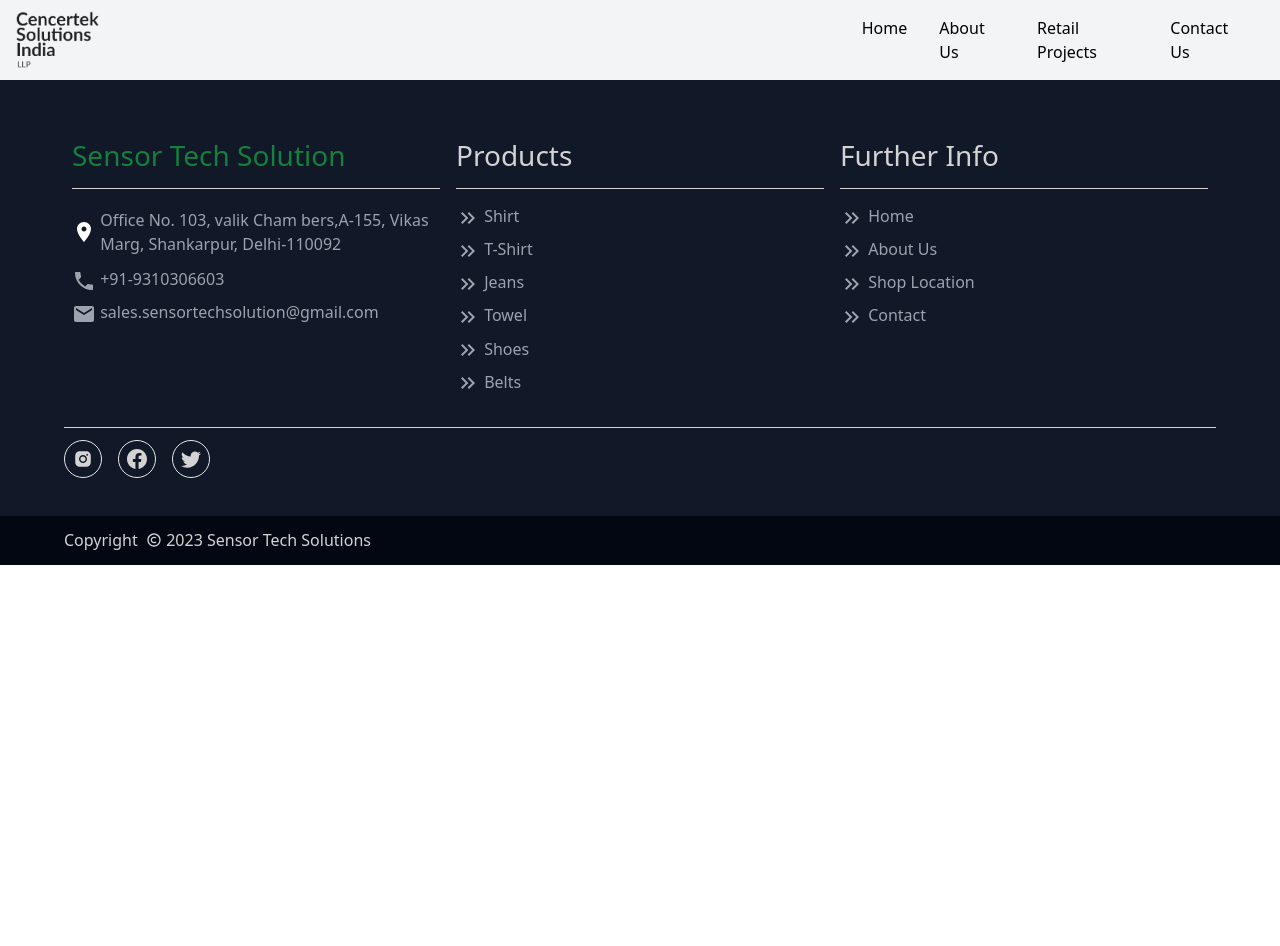
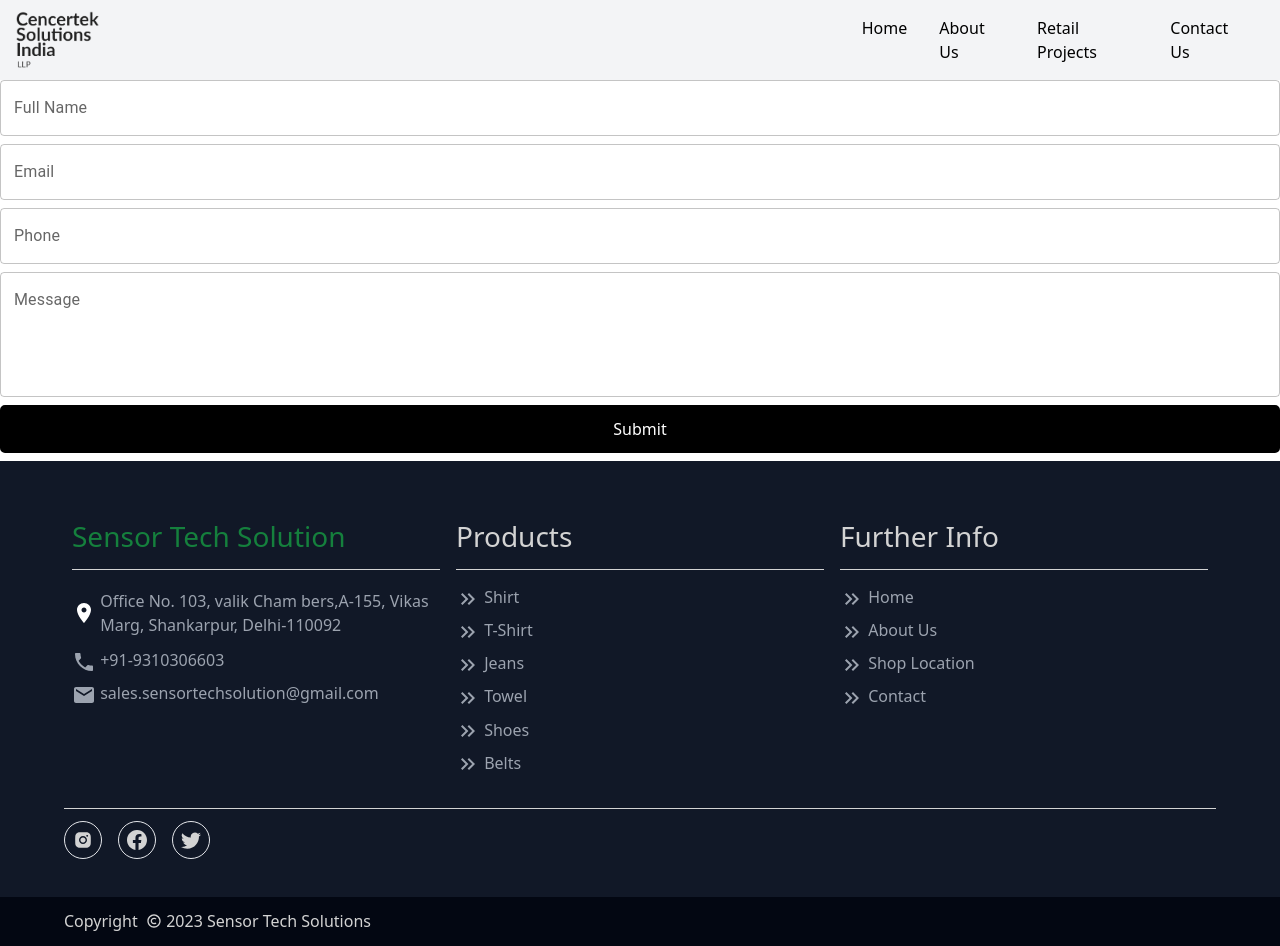
Before and after one commit to iam-vishal-ydv/Sensor-TS, a React (Vite) app: page /msg in a window 1280 px wide. Before the commit the page ends 800 px from the top, so only its background shows below. Built offline with nearby package versions, Linux system fonts and the light colour scheme.

Commit message:
email done

```diff
--- a/package.json
+++ b/package.json
@@ -13,6 +13,7 @@
     "preview": "vite preview"
   },
   "dependencies": {
+    "@emailjs/browser": "^3.11.0",
     "@emotion/react": "^11.11.0",
     "@emotion/styled": "^11.11.0",
     "@mui/icons-material": "^5.11.16",
--- a/src/App.jsx
+++ b/src/App.jsx
@@ -7,19 +7,23 @@
 import RetailProjects from "./Components/Retail Projects/RetailProjects";
 import SingleProject from "./Components/Retail Projects/SingleProject";
 import SingleProduct from "./Components/Retail Projects/SingleProduct";
+import { useState } from "react";
+import ContactFields from "./Components/ContactUs/ContactFields";
 
 
 function App() {
+  const [alert,setAlert] = useState(false)
   return (
     <>
-      <NavBar />
+      <NavBar alert={alert}/>
       <Routes>
-        <Route path="/Sensor-TS/"  element={<Home />} />
-        <Route path="/Sensor-TS/about" element={<About />} />
-        <Route path="/Sensor-TS/contact" element={<ContactUs />} />
-        <Route path="/Sensor-TS/retail-projects" element={<RetailProjects />} />
-        <Route path="/Sensor-TS/retail-projects/singleproject/:id" element={<SingleProject />} />
-        <Route path="/Sensor-TS/retail-projects/singleproduct/:id" element={<SingleProduct />} />
+        <Route path="/Sensor-TS/"  element={<Home setAlert={setAlert}/>} />
+        <Route path="/Sensor-TS/about" element={<About setAlert={setAlert}/>} />
+        <Route path="/Sensor-TS/contact" element={<ContactUs setAlert={setAlert} alert={alert}/>} />
+        <Route path="/Sensor-TS/retail-projects" element={<RetailProjects setAlert={setAlert}/>} />
+        <Route path="/Sensor-TS/retail-projects/singleproject/:id" element={<SingleProject setAlert={setAlert}/>} />
+        <Route path="/Sensor-TS/retail-projects/singleproduct/:id" element={<SingleProduct setAlert={setAlert}/>} />
+        <Route path="/msg" element={<ContactFields alert={alert} />} />
       </Routes>
       <Footer />
     </>
--- a/src/Components/ContactUs/ContactFields.jsx
+++ b/src/Components/ContactUs/ContactFields.jsx
@@ -1,13 +1,44 @@
-import React from 'react'
-import { Grid, TextField } from '@mui/material'
-export default function ContactFields() {
+import React, { useRef, useState } from 'react'
+import { Backdrop, CircularProgress, Grid, TextField } from '@mui/material'
+import emailjs from '@emailjs/browser';
+export default function ContactFields({setAlert}) {
+    const data = useRef()
+    const [open,setOpen] = useState(false)
+    const sendMail = (e) => {
+        setOpen(true)
+        e.preventDefault()
+        // console.log(data.current)
+        emailjs.sendForm('service_1bq0usj', 'template_m85142v', data.current, 'XdgoOlRQy8sv7MUuc')
+            .then((result) => {
+                console.log(result.text);
+                setOpen(false)
+                setAlert(true)
+            }, (error) => {
+                console.log(error.text);
+                setOpen(false)
+            });
+       setTimeout(()=>{
+       setAlert(false)
+       },5000)
+    }
+
     return (
         <>
+
+            <Backdrop
+                sx={{ color: '#fff', zIndex: (theme) => theme.zIndex.drawer + 1 }}
+                open={open}
+
+            >
+                <CircularProgress color="inherit" />
+            </Backdrop>
+            <form ref={data} onSubmit={sendMail}>
                 <Grid container>
                     <Grid md={12} sm={12} xs={12} mb={1}>
                         <TextField
-
+                            onChange={(e) => data.current.name = e.target.value}
                             fullWidth
+                            name='name'
                             id="outlined-controlled"
                             label="Full Name"
                         />
@@ -16,31 +47,38 @@
                         <TextField
                             fullWidth
                             type='email'
+                            name='email'
                             id="outlined-controlled"
                             label="Email"
+                            onChange={(e) => data.current.email = e.target.value}
                         />
                     </Grid>
                     <Grid md={12} sm={12} xs={12} mb={1}>
                         <TextField
                             fullWidth
                             type='number'
+                            name='phone'
                             id="outlined-controlled"
+                            onChange={(e) => data.current.phone = e.target.value}
                             label="Phone"
                         />
                     </Grid>
                     <Grid md={12} sm={12} xs={12} mb={1}>
                         <TextField
-                        fullWidth
+                            fullWidth
+                            onChange={(e) => data.current.massage = e.target.value}
                             id="outlined-multiline-static"
                             label="Message"
+                            name='message'
                             multiline
                             rows={4}
                         />
                     </Grid>
                     <Grid md={12} sm={12} xs={12} mb={1}>
-                        <button className='btn'>Submit</button>
+                        <button className='btn' type='submit' >Submit</button>
                     </Grid>
                 </Grid>
+            </form>
         </>
     )
 }
--- a/src/Components/ContactUs/ContactUs.jsx
+++ b/src/Components/ContactUs/ContactUs.jsx
@@ -5,14 +5,16 @@
 import ArrowForwardIosIcon from '@mui/icons-material/ArrowForwardIos';
 import { Link } from 'react-router-dom';
 
-export default function ContactUs() {
+export default function ContactUs({setAlert,alert}) {
+
     return (
         <>
+
         <div className=' pt-3 path'><Link className='text-lg text-gray-600' to='/Sensor-TS/'>Home</Link>&nbsp;&nbsp; <ArrowForwardIosIcon sx={{fontSize:'16px'}}/>&nbsp;&nbsp; <span className='text-lg text-gray-700'>Contact Us</span></div>
             <Grid container>
                 <Grid item md={6} px={5} py={3} sm={12} xs={12}>
                     <h2 className='c_heading'>Contact Us</h2>
-                    <ContactFields/>
+                    <ContactFields setAlert={setAlert} alert={alert}/>
                 </Grid>
                 <Grid item md={6} px={5} py={3} sm={12} xs={12}>
                 <img src='images/Group.png' style={{margin:'0 auto'}}/>
--- a/src/Components/Header/NavBar.jsx
+++ b/src/Components/Header/NavBar.jsx
@@ -2,10 +2,36 @@
 import { Link, useNavigate } from "react-router-dom";
 import { FaTimes } from "react-icons/fa";
 import { FaBars } from "react-icons/fa";
+import { Alert, Button, IconButton, Snackbar } from "@mui/material";
+import CloseIcon from '@mui/icons-material/Close';
 
-const NavBar = () => {
+const NavBar = ({alert}) => {
   const navigate = useNavigate();
   const [navBar, setNavBar] = useState(false);
+
+
+  const handleClose = (event, reason) => {
+    if (reason === 'clickaway') {
+      return;
+    }
+
+    setOpen(false);
+  };
+  const action = (
+    <React.Fragment>
+      <Button color="secondary" size="small" onClick={handleClose}>
+        UNDO
+      </Button>
+      <IconButton
+        size="small"
+        aria-label="close"
+        color="success"
+        onClick={handleClose}
+      >
+        <CloseIcon fontSize="small" />
+      </IconButton>
+    </React.Fragment>
+  );
 
   const links = [
     {
@@ -95,6 +121,18 @@
           </ul>
         )}
       </div>
+      {/* {!alert?<Alert   severity="success">Email Send Succesfully</Alert>:''} */}
+      <Snackbar
+        open={alert}
+        autoHideDuration={6000}
+        onClose={handleClose}
+
+        action={action}
+      >
+        <Alert severity="success" sx={{ width: '100%' }}>
+          Email Send Successfully
+        </Alert>
+      </Snackbar>
     </>
   );
 };
--- a/src/Components/Home/Home.jsx
+++ b/src/Components/Home/Home.jsx
@@ -3,7 +3,7 @@
 import ContactFields from "../ContactUs/ContactFields";
 
 
-export default function Home() {
+export default function Home({setAlert}) {
   return (
     <>
 
@@ -30,7 +30,7 @@
 
       <div className="contact_container bg">
         <span className="c_heading">Contact Us For More Details</span>
-        <ContactFields />
+        <ContactFields setAlert={setAlert} />
       </div>
     </>
   );
--- a/src/Components/Retail Projects/SingleProduct.jsx
+++ b/src/Components/Retail Projects/SingleProduct.jsx
@@ -18,7 +18,7 @@
 import { Grid } from '@mui/material';
 import ContactFields from '../ContactUs/ContactFields';
 
-export default function SingleProduct() {
+export default function SingleProduct({setAlert}) {
     const {id} = useParams()
   return (
     <>
@@ -45,7 +45,7 @@
     </Grid>
      <div className='contact_container'>
         <h1 className='about-product-heading text-center pb-5'>Contact Us</h1>
-    <ContactFields/>
+    <ContactFields setAlert={setAlert}/>
     </div>
     </>
   )
```
Also changed, not shown: 1 other file (tests, documents, lock files or other folders).
